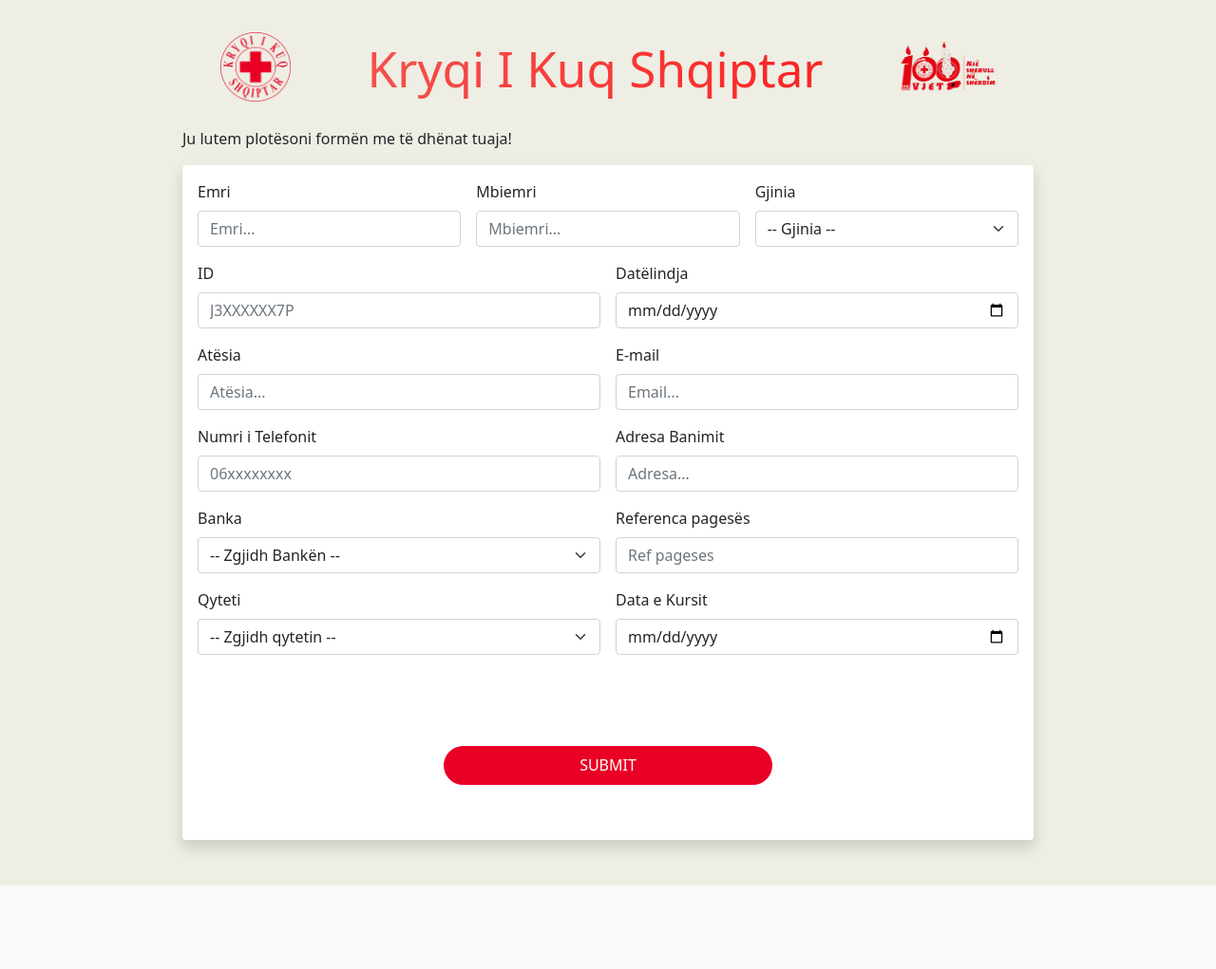
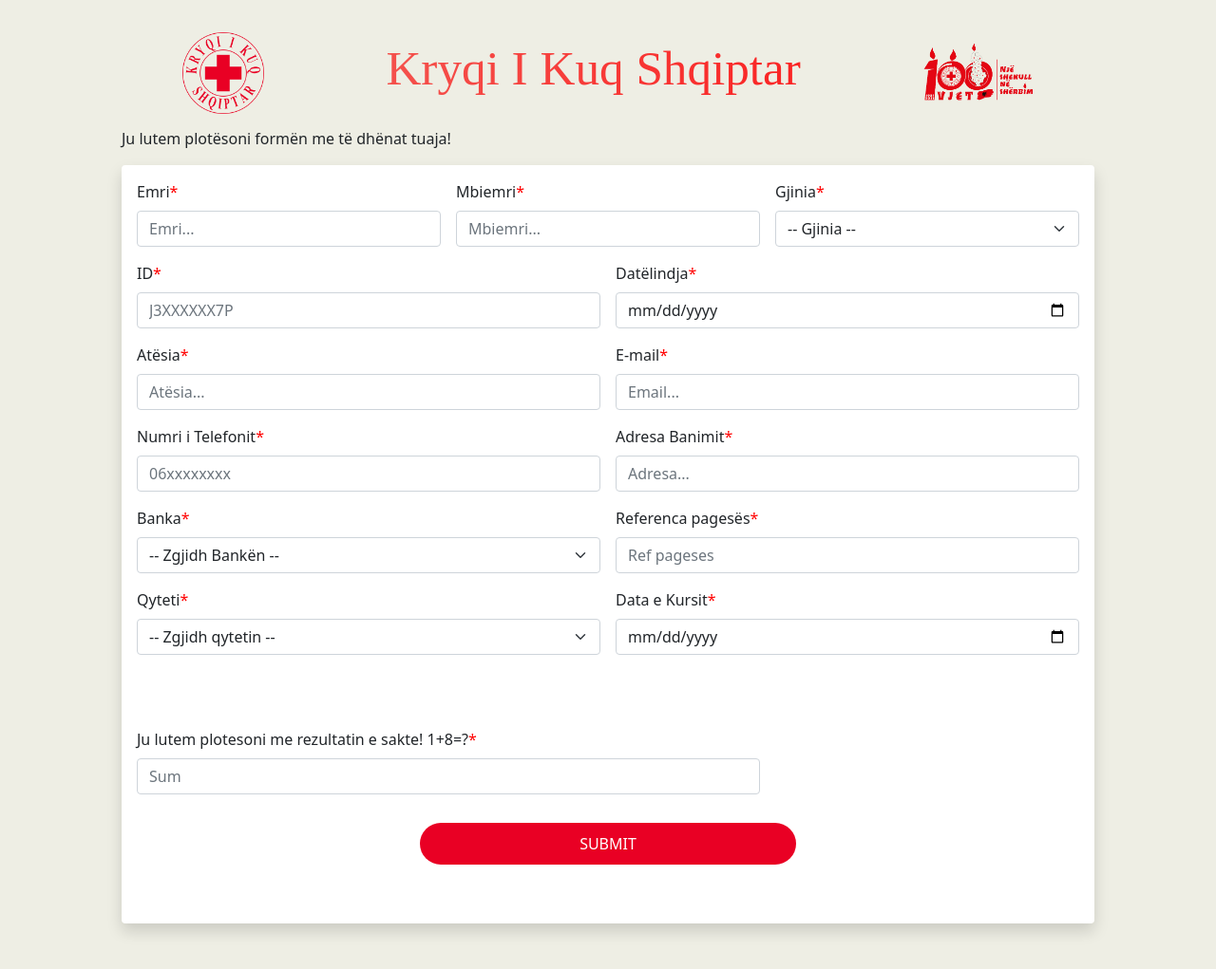
Before and after one commit to RedianHoxha/KKSH, a PHP site: page /webpage.php in a window 1280 px wide. Shown: the whole page at 95% size. Before the commit the page ends 933 px from the top, so only its background shows below. Run offline with PHP 8.4, Linux system fonts and the light colour scheme; data comes from the database, SQL or seed files in the repository; some libraries are stand-ins or nearby versions.

Commit message:
Fixng recapcha

```diff
--- a/dao/modifikostafdao.php
+++ b/dao/modifikostafdao.php
@@ -30,7 +30,6 @@
           `Password`='$password',`Roli`='$roli',`Degakupunon`='$dega',`Telefoni`='$tel' WHERE  UniqueId = $idUserToDelete";
         }
 
-        echo $queryStaf;
         if($resultinsert = mysqli_query($link, $queryStaf))
         {
            header('location:../admin/adminpageconfirm.php');
@@ -38,7 +37,7 @@
         else
         {
           echo "<script>
-          alert('Something went wrong1! Try agaoin');
+          alert('Something went wrong1! Try again');
           window.location.href='../admin/adminpageconfirm.php';
           </script>";
         }
--- a/panelweb/rregjistroweb.php
+++ b/panelweb/rregjistroweb.php
@@ -7,6 +7,11 @@
     }
 
     $now = date('Y-m-d');
+    $min  = 1;
+    $max  = 15;
+    $num1 = rand( $min, $max );
+    $num2 = rand( $min, $max );
+    $sum  = $num1 + $num2;
 
 if(isset($_POST["name"]))
 {
@@ -24,6 +29,8 @@
     $gjinia='';
     $idkursi='';
     $bank='';
+    $quizresult='';
+    $hiddensum='';
 
     $emri_error='';
     $mbiemri_error='';
@@ -39,7 +46,7 @@
     $datakursit_error='';
     $select_error='';
     $bank_error='';
-    $captcha_error='';
+    $question_error='';
 
   $patternId = "/[A-Z]\d{8}[A-Z]$/";
   $patternbank="";
@@ -201,6 +208,16 @@
   $gjinia = test_input(mysqli_real_escape_string( $link,$_POST['gjinia']));
  }
 
+ if(empty($_POST["quiz"])){
+  $question_error = 'Please fill the boxh with sum of the numbers!';
+ }else{
+  $quizresult = test_input( mysqli_real_escape_string( $link,$_POST['quiz']));
+  $hiddensum  = test_input( mysqli_real_escape_string( $link,$_POST['hiddensum']));
+   if($quizresult != $hiddensum){
+    $question_error = 'Your answer is incorrect';
+   }
+ }
+
  if(empty($_POST["select"]))
  {
   $select_error = 'Choose Course';
@@ -210,25 +227,12 @@
   $idkursi = test_input( mysqli_real_escape_string( $link,$_POST['select']));
  }
 
- if(empty($_POST['g-recaptcha-response']))
- {
-  $captcha_error = 'Captcha is required';
- }
- else
- {
-    //$secret_key = '6LfwjbwdAAAAACdTuLJYmkk17zwmu0wdyoP1FTS4';
-  $secret_key = '6LcMN54gAAAAAOfXMkPOfJYgp22avIUd4YjuVfRE';
 
-  $response = file_get_contents('https://www.google.com/recaptcha/api/siteverify?secret='.$secret_key.'&response='.$_POST['g-recaptcha-response']);
 
-  $response_data = json_decode($response);
-  if($response_data->success)
-  {
-   $captcha_error = 'Captcha verification failed';
-  }
- }
-
- if($emri_error == '' && $mbiemri_error == '' && $gjinia_error == '' && $personalid_error == ''&&  $datelindje_error == ''&& $atesia_error == ''&& $email_error == ''&& $tel_error == '' && $adresa_error == ''&& $referenca_error == ''&& $qyteti_error == ''&& $datakursit_error == ''  && $select_error == '' && $captcha_error == '')
+ if($emri_error == '' && $mbiemri_error == '' && $gjinia_error == '' && $personalid_error == ''&&
+    $datelindje_error == ''&& $atesia_error == ''&& $email_error == ''&& $tel_error == '' &&
+    $adresa_error == ''&& $referenca_error == ''&& $qyteti_error == ''&&
+    $datakursit_error == ''  && $select_error == '' && $question_error == '')
  {
 
     $querymerrtedhena = "SELECT * FROM programijavor WHERE idkursi = $idkursi;";
@@ -291,10 +295,11 @@
     'datakursit_error' => $datakursit_error,
     'selected_error'  => $select_error,
     'bank_error'  => $bank_error,
-    'captcha_error'  => $captcha_error
+    'question_error' => $question_error
   );
  }
  echo json_encode($data);
 }
 
+
 ?>
--- a/panelweb/webpage.css
+++ b/panelweb/webpage.css
@@ -3,11 +3,9 @@
 }
 
 .get-in-touch {
-    max-width: 70%;
+    max-width: 80%;
     margin: auto;
     margin-top: 2%;
-    /* background-color: grey;
-    opacity:0.6; */
 }
 
 .get-in-touch .title {
@@ -22,6 +20,11 @@
     background: linear-gradient(to right, #f4524d 0%, #fa2323 100%) !important;
     -webkit-background-clip: text !important;
     -webkit-text-fill-color: transparent !important;
+}
+
+.title{
+    font-family: "Times New Roman", Times, serif;
+
 }
 
 .contact-form .form-field {
@@ -82,16 +85,6 @@
 }
 
 
-/*table, td,th {*/
-
-
-/*  border-collapse: collapse;*/
-
-
-/*  border: 3px solid #fa2323;*/
-
-
-/*}*/
 
 table {
     width: 100%;
@@ -108,17 +101,6 @@
 }
 
 
-/*#header{*/
-
-
-/* display: inline-flex;*/
-
-
-/* margin-left: 1%;*/
-
-
-/*}*/
-
 #kksh_logo {
     width: 10%;
     height: 10%
@@ -129,23 +111,9 @@
     height: 13%;
 }
 
-
-/*#kksh_logo_right{*/
-
-
-/*  width: 10%;*/
-
-
-/*  height: 10%;*/
-
-
-/*  margin-left: 3%;*/
-
-
-/*  margin-right: 3%;*/
-
-
-/*}*/
+.needs{
+    text-align: left;
+}
 
 .btn-custom {
     padding: 15px 45px;
@@ -163,9 +131,3 @@
     height: 250px;
     margin-left: 24%;
 }
-
-
-/* html {
-  background: url('https://cdn.bitdegree.org/learn/soap-colorful-color-fruit-68525.jpeg') no-repeat center fixed;
-  background-size: cover;
-} */
--- a/panelweb/webpage.php
+++ b/panelweb/webpage.php
@@ -1,5 +1,6 @@
 <?php
 require_once('../methods/extra_function.php');
+require_once('rregjistroweb.php');
 include('../authenticate/dbconnection.php');
 //$link = mysqli_connect("localhost", "root", "", "kksh");
 if ($link === false) {
@@ -10,7 +11,6 @@
 <script src="//cdnjs.cloudflare.com/ajax/libs/jquery/3.2.1/jquery.min.js"></script>
 <link href="https://cdn.jsdelivr.net/npm/bootstrap@5.1.3/dist/css/bootstrap.min.css" rel="stylesheet" integrity="sha384-1BmE4kWBq78iYhFldvKuhfTAU6auU8tT94WrHftjDbrCEXSU1oBoqyl2QvZ6jIW3" crossorigin="anonymous">
 <script src="https://cdn.jsdelivr.net/npm/bootstrap@5.1.3/dist/js/bootstrap.bundle.min.js" integrity="sha384-ka7Sk0Gln4gmtz2MlQnikT1wXgYsOg+OMhuP+IlRH9sENBO0LRn5q+8nbTov4+1p" crossorigin="anonymous"></script>
-<script src="https://www.google.com/recaptcha/api.js" async defer></script>
 <link rel="stylesheet" type="text/css" href="webpage.css" />
 
 <head>
@@ -70,7 +70,6 @@
                   {
                      $('#register').attr('disabled', false);
                      if(data.success){
-                        $('#captcha_form')[0].reset();
                         $('#captcha_error').text('');
                         $('#name_error').text('');
                         $('#mbiemri_error').text('');
@@ -86,16 +85,15 @@
                         $('#selected_error').text('');
                         $('#bank_error').text('');
                         $('#datakursit_error').text('');
+                        $('#question_error').text('');
 
 
                         document.getElementById("txtHint").innerHTML = '';
-                        grecaptcha.reset();
                         if (window.confirm(`Rregjistrimi u krye me sukses!\nParaqituni në datën : ${data.datakursit} , Ora: ${data.orari} pranë zyrave të Kryqit të Kuq Shqiptar!\nDuhet të keni me vete ne diten e kursit:\n1->Mandatin e pageses\n2->Kartën e Identitetit\n3->Një fotografi për dokument\nKliko 'OK' për të parë vendodhjen në hartë`))
                         {
                            window.location.href=`${data.url}`;
                         };
                      }else{
-                        $('#captcha_error').text(data.captcha_error);
                         $('#emri_error').text(data.emri_error);
                         $('#mbiemri_error').text(data.mbiemri_error);
                         $('#gjinia_error').text(data.gjinia_error);
@@ -110,7 +108,7 @@
                         $('#selected_error').text(data.selected_error);
                         $('#bank_error').text(data.bank_error);
                         $('#datakursit_error').text(data.datakursit_error);
-                        grecaptcha.reset();
+                        $('#question_error').text(data.question_error);
                      }
                   },
                   error:function(par1, par2, par3)
@@ -136,19 +134,19 @@
         <div id="form" class="shadow p-3 mb-5 bg-white rounded">
             <form id="captcha_form" class="contact-form row g-3" action="rregjistroweb.php" method="POST">
                 <div class="col-md-4 position-relative">
-                    <label class="form-label">Emri</label>
+                    <label class="form-label">Emri</label><span style="color:#ff0000">*</span>
                     <input type="text" class="form-control" name="name" id="name"  require placeholder="Emri...">
                     <span id="emri_error" class="text-danger"></span>
                 </div>
 
                 <div class="col-md-4 position-relative">
-                    <label for="validationTooltip02" class="form-label">Mbiemri</label>
+                    <label for="validationTooltip02" class="form-label">Mbiemri</label><span style="color:#ff0000">*</span>
                     <input type="text" class="form-control" name="surname" id="surname"  require placeholder="Mbiemri...">
                     <span id="mbiemri_error" class="text-danger"></span>
                 </div>
 
                 <div class="col-md-4 position-relative">
-                    <label  class="form-label">Gjinia</label>
+                    <label  class="form-label">Gjinia</label><span style="color:#ff0000">*</span>
                     <select id="gjinia" name="gjinia" require class="form-select" >
                         <option selected disabled value="">-- Gjinia --</option>
                         <option value="M">Mashkull</option>
@@ -158,41 +156,41 @@
                 </div>
 
                 <div class="col-md-6 position-relative">
-                    <label  class="form-label">ID</label>
+                    <label  class="form-label">ID</label><span style="color:#ff0000">*</span>
                     <input type="text" class="form-control" name="id" require placeholder="J3XXXXXX7P">
                     <span id="personalid_error" class="text-danger"></span>
                 </div>
 
                 <div class="col-md-6 position-relative">
-                    <label  class="form-label">Datëlindja</label>
+                    <label  class="form-label">Datëlindja</label><span style="color:#ff0000">*</span>
                     <input type="date" class="form-control" name="bday" require placeholder="Datëlindja...">
                     <span id="datelindje_error" class="text-danger"></span>
                 </div>
 
                 <div class="col-md-6 position-relative">
-                    <label class="form-label">Atësia</label>
+                    <label class="form-label">Atësia</label><span style="color:#ff0000">*</span>
                     <input type="text" class="form-control" name="father" require  placeholder="Atësia...">
                     <span id="atesia_error" class="text-danger"></span>
                 </div>
 
                 <div class="col-md-6 position-relative">
-                    <label  class="form-label">E-mail</label>
+                    <label  class="form-label">E-mail</label><span style="color:#ff0000">*</span>
                     <input type="email" class="form-control" name="email"  placeholder="Email...">
                     <span id="email_error" class="text-danger"></span>
                 </div>
 
                 <div class="col-md-6 position-relative">
-                    <label class="form-label">Numri i Telefonit</label>
+                    <label class="form-label">Numri i Telefonit</label><span style="color:#ff0000">*</span>
                     <input type="number" class="form-control" name="phone"  require placeholder="06xxxxxxxx">
                     <span id="tel_error" class="text-danger"></span>
                 </div>
                 <div class="col-md-6 position-relative">
-                    <label  class="form-label">Adresa Banimit</label>
+                    <label  class="form-label">Adresa Banimit</label><span style="color:#ff0000">*</span>
                     <input type="text" class="form-control" name="adress" require  placeholder="Adresa...">
                     <span id="adresa_error" class="text-danger"></span>
                 </div>
                 <div class="col-md-6 position-relative">
-                    <label class="form-label">Banka</label>
+                    <label class="form-label">Banka</label><span style="color:#ff0000">*</span>
                     <select id="my_select_box" name="my_select_box" require class="form-select" >
                         <option selected disabled value="">-- Zgjidh Bankën --</option>
                         <option value="../images/credinsbank.jpeg">Credins Bank</option>
@@ -205,7 +203,7 @@
                 </div>
 
                 <div class="col-md-6 position-relative">
-                    <label  class="form-label">Referenca pagesës</label>
+                    <label  class="form-label">Referenca pagesës</label><span style="color:#ff0000">*</span>
                     <input type="text" class="form-control" name="paymentnumber" require  placeholder="Ref pageses">
                     <span id="referenca_error" class="text-danger"></span>
                 </div>
@@ -213,7 +211,7 @@
                     <img id="my_changing_image" src="" />
                 </div>
                 <div class="col-md-6 position-relative">
-                    <label  class="form-label">Qyteti</label>
+                    <label  class="form-label">Qyteti</label><span style="color:#ff0000">*</span>
                     <select id="city" name="city" class="form-select" require onchange="showclassCity(this.value)" >
                         <option selected disabled value="">-- Zgjidh qytetin --</option>
                         <?php $sqlquery = "Select * from qyteti";
@@ -225,7 +223,7 @@
                     <span id="qyteti_error" class="text-danger"></span>
                 </div>
                 <div class="col-md-6 position-relative">
-                    <label class="form-label">Data e Kursit</label>
+                    <label class="form-label">Data e Kursit</label><span style="color:#ff0000">*</span>
                     <input type="date" class="form-control" name="datakursit" id="datakursit" require onchange="showclass(this.value)" >
                     <span id="datakursit_error" class="text-danger"></span>
                 </div>
@@ -233,10 +231,13 @@
                     <div id="txtHint"></div>
                     <span id="selected_error" class="text-danger"></span>
                 </div>
-                <div class="col-md-12 position-relative">
-                    <!-- <div class="g-recaptcha" data-sitekey="6LfwjbwdAAAAAIjvSq7c6CXVKuA3BRy5vs8TMAJX" style="text-align: -webkit-center" require></div> -->
-                    <div class="g-recaptcha" data-sitekey="6LcMN54gAAAAADv1yfjX-RbsY89eb0sx2z0Y1s3g" style="text-align: -webkit-center" require></div>
-                    <span id="captcha_error" class="text-danger"></span>
+                <div class="col-md-8">
+                    <label class="form-label"> Ju lutem plotesoni me rezultatin e sakte!
+                        <?php echo $num1 . '+' . $num2; ?>=?<span style="color:#ff0000">*</span>
+                    </label>
+                    <input type="number" class="form-control" name="quiz"  require placeholder="Sum">
+                    <input type="hidden" name="hiddensum" value=<?php echo $sum?>>
+                    <span id="question_error" class="text-danger"></span>
                 </div>
                 <div class="form-field col-md-12 text-center">
                     <input class="submit-btn" type="submit" name="Submit" id="Submit" value="Submit">
```
Also changed, not shown: panelweb/index.php (+13 -6 lines).
